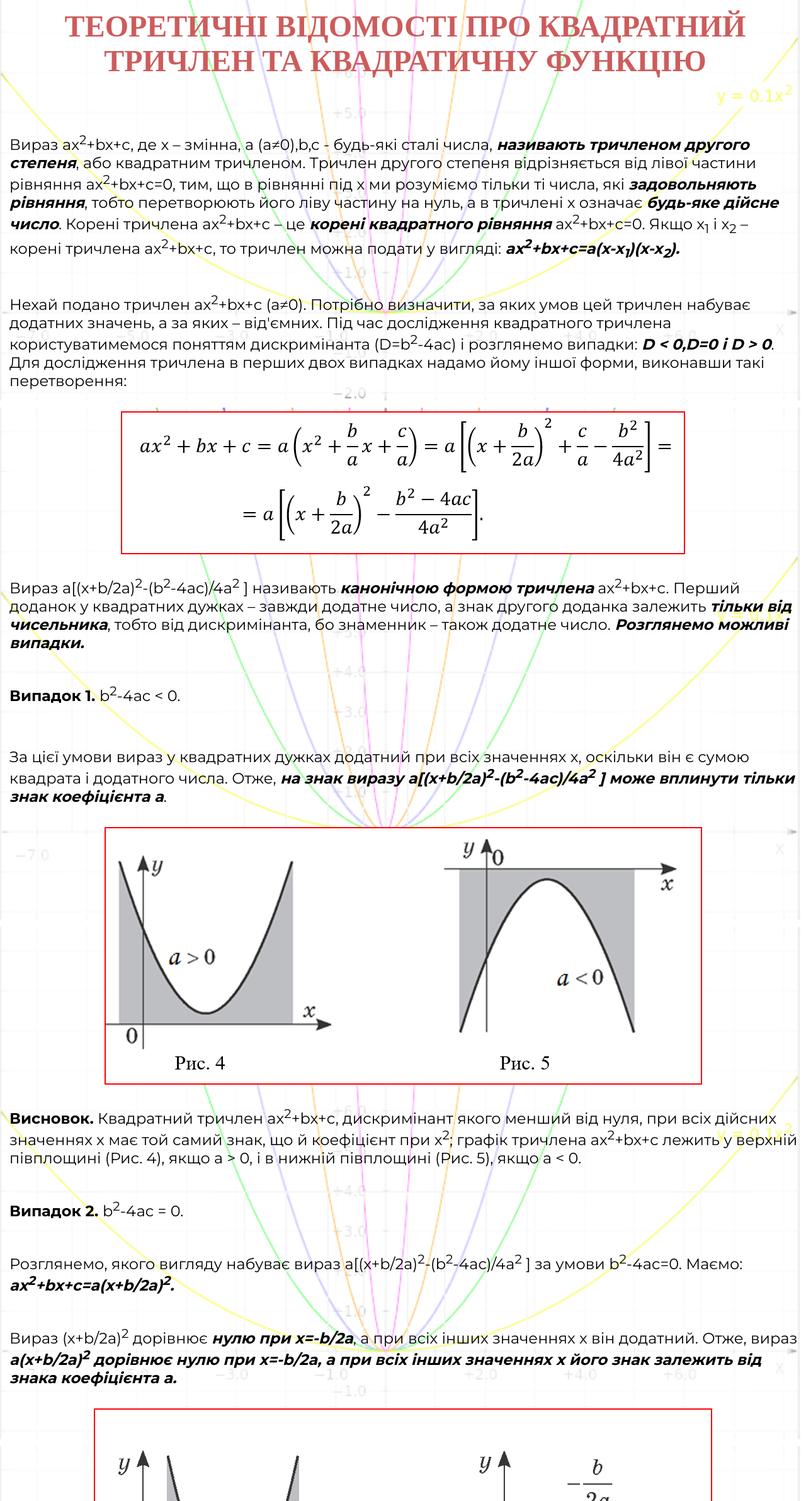
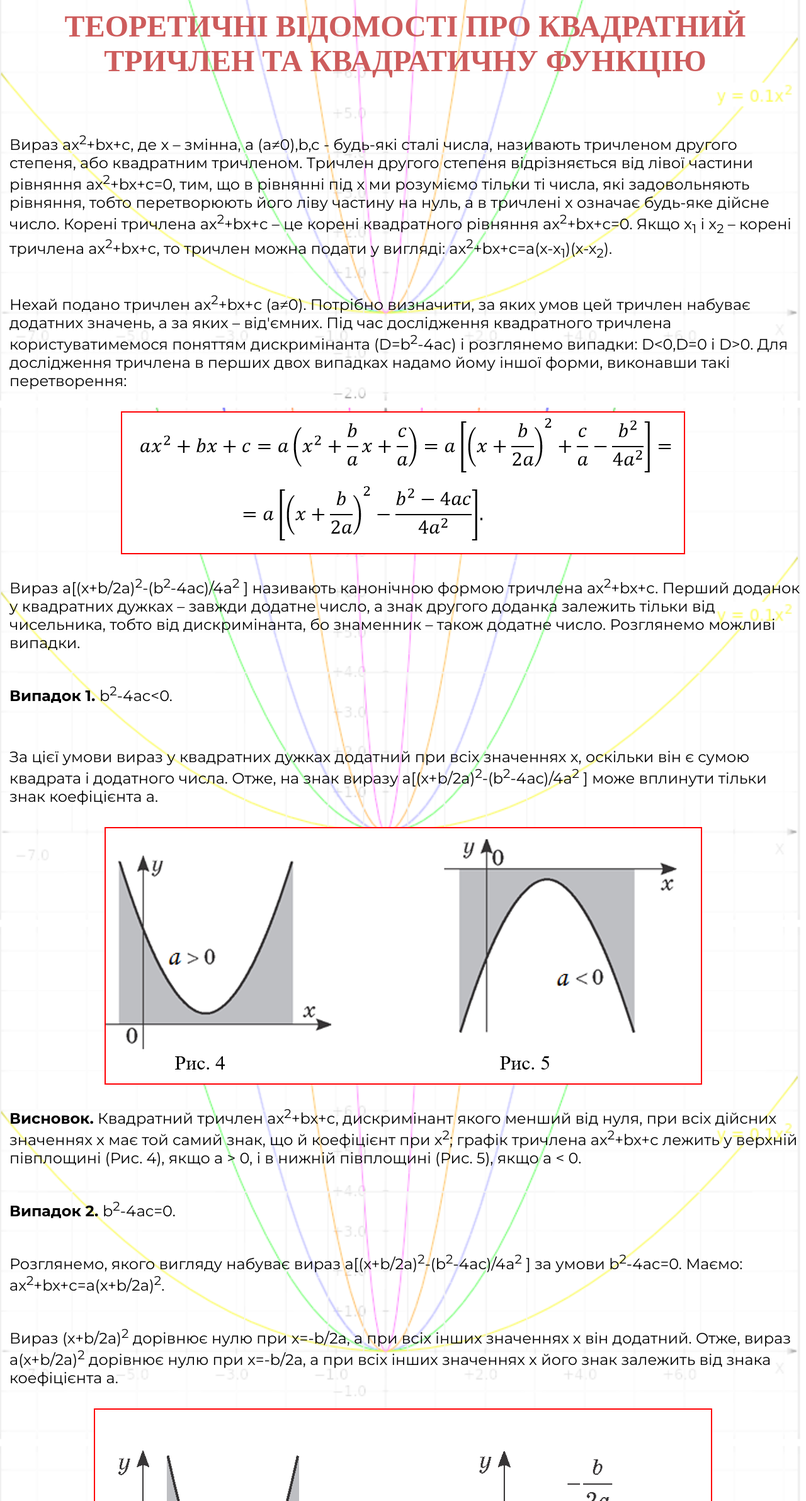
Before and after one commit to square-eq/square-eq.github.io, a plain HTML site: page 1.2.html in a window 1280 px wide. Shown: the part 177-2560 px from the top of the page at 63% size. Drawn offline with nearby package versions, Linux system fonts and the light colour scheme; a web font is replaced by a local one.

Commit message:
Update 1.2.html

```diff
--- a/1.2.html
+++ b/1.2.html
@@ -23,71 +23,71 @@
 	<br />
 	<br />
 	<br />
-	<p><font face="Montserrat" size="+2">Вираз ax<sup>2</sup>+bx+c, де x – змінна, a (a≠0),b,c - будь-які сталі числа, <b><i>називають тричленом другого степеня</b></i>, або квадратним тричленом. Тричлен другого степеня відрізняється від лівої частини рівняння ax<sup>2</sup>+bx+c=0,  тим, що в рівнянні під x ми розуміємо тільки ті числа, які <b><i>задовольняють рівняння</b></i>, тобто перетворюють його ліву частину на нуль, а в тричлені x означає <b><i>будь-яке дійсне число</b></i>. Корені тричлена ax<sup>2</sup>+bx+c – це <b><i>корені квадратного рівняння</b></i>
+	<p><font face="Montserrat" size="+2">Вираз ax<sup>2</sup>+bx+c, де x – змінна, a (a≠0),b,c - будь-які сталі числа, називають тричленом другого степеня, або квадратним тричленом. Тричлен другого степеня відрізняється від лівої частини рівняння ax<sup>2</sup>+bx+c=0,  тим, що в рівнянні під x ми розуміємо тільки ті числа, які задовольняють рівняння, тобто перетворюють його ліву частину на нуль, а в тричлені x означає будь-яке дійсне число. Корені тричлена ax<sup>2</sup>+bx+c – це корені квадратного рівняння
 ax<sup>2</sup>+bx+c=0. Якщо x<sub>1</sub>   і x<sub>2</sub> – корені тричлена ax<sup>2</sup>+bx+c, то тричлен можна подати у вигляді:
-		<b><i>ax<sup>2</sup>+bx+c=a(x-x<sub>1</sub>)(x-x<sub>2</sub>).</b></i>
+ax<sup>2</sup>+bx+c=a(x-x<sub>1</sub>)(x-x<sub>2</sub>).
 </font></p>
 	<br />
 	<p><font face="Montserrat" size="+2">     Нехай подано тричлен ax<sup>2</sup>+bx+c   (a≠0). Потрібно визначити, за яких умов цей тричлен набуває додатних значень, а за яких – від'ємних.
-     Під час дослідження квадратного тричлена користуватимемося поняттям дискримінанта (D=b<sup>2</sup>-4ac) і розглянемо випадки: <b><i>D < 0,D=0 і D > 0</b></i>.
+     Під час дослідження квадратного тричлена користуватимемося поняттям дискримінанта (D=b<sup>2</sup>-4ac) і розглянемо випадки: D<0,D=0 і D>0.
      Для дослідження тричлена в перших двох випадках надамо йому іншої форми, виконавши такі перетворення:
 </font></p>
 		<br / >
 		<img src="Преобразования.PNG" / class="formulas">
 		<br />
-		<p><font face="Montserrat" size="+2">     Вираз a[(x+b/2a)<sup>2</sup>-(b<sup>2</sup>-4ac)/4a<sup>2</sup> ] називають <b><i>канонічною формою тричлена</b></i>
-ax<sup>2</sup>+bx+c. Перший доданок у квадратних дужках – завжди додатне число, а знак другого доданка залежить <b><i>тільки від чисельника</b></i>, тобто від дискримінанта, бо знаменник – також додатне число.
-			<b><i>Розглянемо можливі випадки.</b></i></font></p>
+		<p><font face="Montserrat" size="+2">     Вираз a[(x+b/2a)<sup>2</sup>-(b<sup>2</sup>-4ac)/4a<sup>2</sup> ] називають канонічною формою тричлена
+ax<sup>2</sup>+bx+c. Перший доданок у квадратних дужках – завжди додатне число, а знак другого доданка залежить тільки від чисельника, тобто від дискримінанта, бо знаменник – також додатне число.
+			Розглянемо можливі випадки.</font></p>
 	<br />
-			<p><font face="Montserrat" size="+2"><b>Випадок 1. </b>b<sup>2</sup>-4ac < 0.</font></p>
+			<p><font face="Montserrat" size="+2"><b>Випадок 1. </b>b<sup>2</sup>-4ac<0.</font></p>
 				<br />
 				<br />
 </font></p>
-<p><font face="Montserrat" size="+2">За цієї умови вираз у квадратних дужках додатний при всіх значеннях x, оскільки він є сумою квадрата і додатного числа. Отже, <b><i>на знак виразу a[(x+b/2a)<sup>2</sup>-(b<sup>2</sup>-4ac)/4a<sup>2</sup> ] може вплинути тільки знак коефіцієнта a</b></i>.</font></p>
+<p><font face="Montserrat" size="+2">За цієї умови вираз у квадратних дужках додатний при всіх значеннях x, оскільки він є сумою квадрата і додатного числа. Отже, на знак виразу a[(x+b/2a)<sup>2</sup>-(b<sup>2</sup>-4ac)/4a<sup>2</sup> ] може вплинути тільки знак коефіцієнта a.</font></p>
 <br />
 <img src="Параболы.PNG" / class="formulas">
 <br />
 <p><font face="Montserrat" size="+2"><b>Висновок.</b> Квадратний тричлен ax<sup>2</sup>+bx+c, дискримінант якого менший від нуля, при всіх дійсних значеннях x має той самий знак, що й коефіцієнт при x<sup>2</sup>; графік тричлена ax<sup>2</sup>+bx+c лежить у верхній півплощині (Рис. 4), якщо a > 0, і в нижній півплощині (Рис. 5), якщо a < 0.</font></p>
 	<br />
-<p><font face="Montserrat" size="+2"><b>Випадок 2. </b> b<sup>2</sup>-4ac = 0.</font></p>
+<p><font face="Montserrat" size="+2"><b>Випадок 2. </b> b<sup>2</sup>-4ac=0.</font></p>
 <br />
 <p><font face="Montserrat" size="+2">Розглянемо, якого вигляду набуває вираз a[(x+b/2a)<sup>2</sup>-(b<sup>2</sup>-4ac)/4a<sup>2</sup> ] за умови
 b<sup>2</sup>-4ac=0. Маємо:
-	<b><i>ax<sup>2</sup>+bx+c=a(x+b/2a)<sup>2</sup>.</b></i></font></p>
+	ax<sup>2</sup>+bx+c=a(x+b/2a)<sup>2</sup>.</font></p>
 <br />
-     <p><font face="Montserrat" size="+2">Вираз (x+b/2a)<sup>2</sup> дорівнює <b><i>нулю при x=-b/2a</b></i>, а при всіх інших значеннях x він додатний. Отже, вираз <b><i>a(x+b/2a)<sup>2</sup> дорівнює нулю при x=-b/2a, а при всіх інших значеннях x його знак залежить від знака коефіцієнта a.</b></i>
+     <p><font face="Montserrat" size="+2">Вираз (x+b/2a)<sup>2</sup> дорівнює нулю при x=-b/2a, а при всіх інших значеннях x він додатний. Отже, вираз a(x+b/2a)<sup>2</sup> дорівнює нулю при x=-b/2a, а при всіх інших значеннях x його знак залежить від знака коефіцієнта a.
 </font></p>
 <br />
 <img src="Параболы 2.PNG" / class="formulas" >
 <br />
 <p><font face="Montserrat" size="+2"><b>Висновок.</b> Квадратний тричлен ax<sup>2</sup>+bx+c, у якого дискримінант дорівнює нулю, при всіх дійсних значеннях x, крім x=-b/2a, має знак коефіцієнта при x<sup>2</sup>; графік квадратного тричлена дотикається до осі абсцис у точці з абсцисою -b/2a і лежить у верхній півплощині (Рис. 6), якщо a>0, і в нижній півплощині (Рис. 7), якщо a<0.</font></p>
 	<br />
-<p><font face="Montserrat" size="+2"><b>Випадок 3. </b> b<sup>2</sup>-4ac > 0.</font></p>
+<p><font face="Montserrat" size="+2"><b>Випадок 3. </b> b<sup>2</sup>-4ac>0.</font></p>
 <br />
 <p><font face="Montserrat" size="+2">У цьому випадку скористаємось іншою формою запису тричлена, а саме розкладанням його на множники:
 ax<sup>2</sup>+bx+c=a(x-x<sub>1</sub>)(x-x<sub>2</sub>),
 де x<sub>1</sub> і  x<sub>2</sub> – корені тричлена.
 	<br />
-Через те що в цьому випадку b<sup>2</sup>-4ac > 0, то x<sub>1</sub>≠x<sub>2</sub>. Вважатимемо, що x<sub>1</sub> < x<sub>2</sub> і дотримуватимемо цієї умови в усіх випадках дослідження квадратного тричлена.
+Через те що в цьому випадку b<sup>2</sup>-4ac>0, то x<sub>1</sub>≠x<sub>2</sub>. Вважатимемо, що x<sub>1</sub> < x<sub>2</sub> і дотримуватимемо цієї умови в усіх випадках дослідження квадратного тричлена.
 Дістанемо: при x=x<sub>1</sub> і x=x<sub>2</sub> значення тричлена дорівнює нулю.
 	Дослідимо знак тричлена поза проміжком (x<sub>1</sub>,x<sub>2</sub>), тобто при x < x<sub>1</sub> і x > x<sub>2</sub>.
 <br />
 <br />
-<b>1) Нехай x < x<sub>1</sub></b>.
+1) Нехай x < x<sub>1</sub>.
 Через те, що x<sub>2</sub> > x<sub>1</sub>, то x < x<sub>2</sub>. Тому обидві різниці x-x<sub>1</sub> та x-x<sub>2</sub>
-від'ємні, отже, добуток (x-x<sub>1</sub>)(x-x<sub>2</sub> ) додатний. <br />
-Отже, <b><i>вираз a(x-x<sub>1</sub>)(x-x<sub>2</sub>) має той самий знак, що й коефіцієнт a.</b></i></font></p>
+     від'ємні, отже, добуток (x-x<sub>1</sub>)(x-x<sub>2</sub> ) додатний.
+Отже, вираз a(x-x<sub>1</sub>)(x-x<sub>2</sub>) має той самий знак, що й коефіцієнт a.</font></p>
 <p><font face="Montserrat" size="+2">2) Нехай x>x<sub>2</sub>.
     Через те, що x<sub>2</sub>>x<sub>1</sub>, то x>x<sub>1</sub>. Звідси обидві різниці x-x<sub>1</sub> і x-x<sub>2</sub> додатні,
 	тому добуток (x-x<sub>1</sub>)(x-x<sub>2</sub>) додатний.</font></p>
-         <p><font face="Montserrat" size="+2">Отже, <b><i>вираз a(x-x<sub>1</sub>)(x-x<sub>2</sub>) має той самий знак, що й коефіцієнт a.</b></i>
+         <p><font face="Montserrat" size="+2">Отже, вираз a(x-x<sub>1</sub>)(x-x<sub>2</sub>) має той самий знак, що й коефіцієнт a.
 </font></p>
 <br />
  <img src="Параболы 3.PNG" / class="formulas">
 <br />
 <p class="difiniton"><font face="Courier New" size="+2">Таким чином, при значеннях x, що містяться поза проміжком (x<sub>1</sub>,x<sub>2</sub>), тричлен зберігає знак коефіцієнта при x<sup>2</sup>.
      Дослідимо знак тричлена для всіх значень x, що містяться всередині проміжку (x<sub>1</sub>,x<sub>2</sub>), тобто x<sub>1</sub> < x < x <sub>2</sub>.
-	<br /><b>Маємо:</b> x-x<sub>1</sub>>0  і x-x<sub>2</sub><0, а тому добуток (x-x<sub>1</sub> )(x-x<sub>2</sub>) від'ємний.
+	Маємо: x-x<sub>1</sub>>0  і x-x<sub>2</sub><0, а тому добуток (x-x<sub>1</sub> )(x-x<sub>2</sub>) від'ємний.
      Добуток a(x-x<sub>1</sub>)(x-x<sub>2</sub>) має знак, протилежний знаку коефіцієнта a.
 </font></p>
 <br />
```
